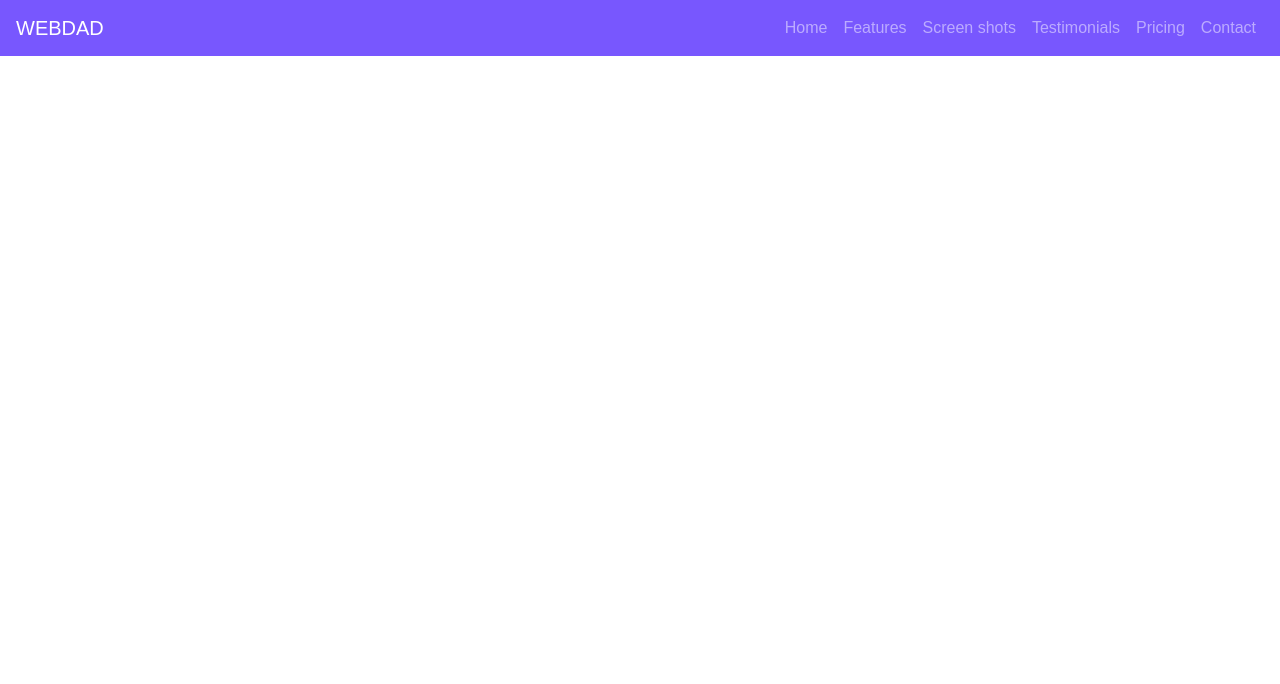
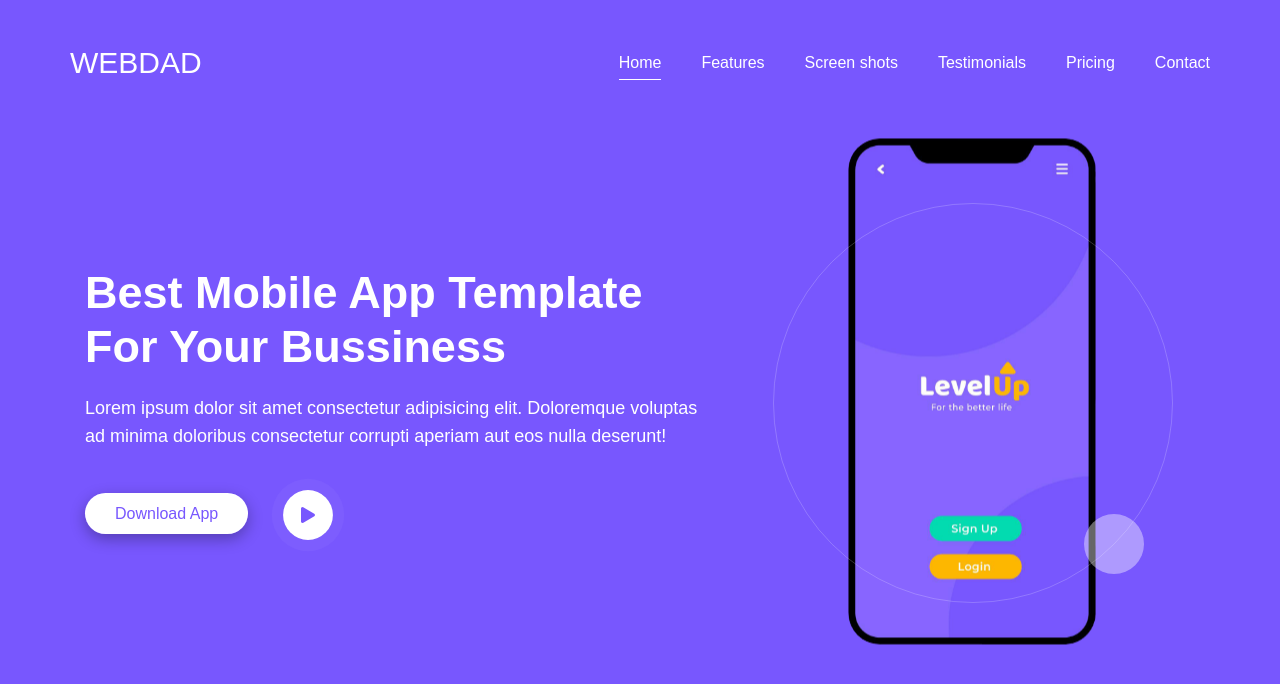
Before and after one commit to shailesh5050/App-Website, a plain HTML site: page index.html in a window 1280 px wide. Drawn offline with Linux system fonts and the light colour scheme.

Commit message:
Home page added

```diff
--- a/css/style.css
+++ b/css/style.css
@@ -3,6 +3,7 @@ body {
     font-weight: 400;
     font-size: 16px;
     overflow-x: hidden;
+    line-height: 1.5;
     background-color: #ffffff;
 }
 
@@ -14,13 +15,43 @@ body {
     --bg-dark: #2b2c2f;
     --main-to-dark-color: var(--main-color);
     --dark-to-main-color: var(--bg-dark);
-    --shadow-black-100: 0 5px 15px rbga(0, 0, 0, 0.1);
-    --shadow-black-300: 0 5px 15px rbga(0, 0, 0, 0.3);
+    --shadow-black-100: 0 5px 15px rgba(0, 0, 0, 0.1);
+    --shadow-black-300: 0 5px 15px rgba(0, 0, 0, 0.3);
     --black-900: #000000;
     --black-400: #57575757;
     --black-100: #f7f7f7;
     --black-000: #ffffff;
     --black-alpha-100: rbga(0, 0, 0, 0.5);
+}
+@keyframes spin_01{
+    0%{
+        transform: rotate(0deg);
+    }
+    100%{
+        transform: rotate(360deg);
+    }
+}
+@keyframes bounce_Top{
+    0%,100%{
+        transform: translateY(-20px);
+    }
+    50%{
+        transform: translateY(0);
+    }
+}
+@keyframes pulse_01{
+    0%{
+        transform: scale(.94);
+        box-shadow: 0 0 0 rgba(255, 255, 255, 0.7);
+    }
+    70%{
+        transform: scale(1);
+        box-shadow: 0 0 0 12px rgba(255, 255, 255, 0);
+    }
+    0%{
+        transform: scale(.94);
+        box-shadow: 0 0 0 rgba(255, 255, 255, 0.7);
+    }
 }
 *{
     margin: 0;
@@ -37,4 +68,129 @@ ul{
 /* navbar */
 .navbar{
     background: var(--main-color);
+    padding: 20px 0;
 }
+.navbar > .container{
+    padding: 15px 0;
+}
+.navbar .navbar-brand{
+    font-size: 30px;
+    color: #fff;
+    font-weight: 500;
+}
+.navbar .nav-item {
+    margin-left: 40px;
+}
+.navbar .nav-item .nav-link{
+    color: #fff;
+    font-size: 16px;
+    padding: 5px 0;
+    position: relative;
+}
+.navbar .nav-item .nav-link::before{
+    content: '';
+    position: absolute;
+    transition: all 0.5s ease;
+    transform: scale(0);
+    right: 0;
+    height: 1px;
+    bottom: 0;
+    background: #fff;
+    left: 0;
+
+}
+.navbar .nav-item .nav-link.active::before,
+.navbar .nav-item .nav-link:hover::before{
+    transition: all 0.2s ease;
+    transform: scale(1);
+}
+/* navabr End */
+.home{
+    min-height: 100vh;
+    padding: 150px 0;
+    background-color: var(--main-color);
+}
+.home-text h1{
+    font-size: 45px;
+    font-weight: 700;
+    color: #fff;
+    margin: 0 0 20px;
+}
+.home-text p{
+    line-height: 28px;
+    font-size: 18px;
+    margin: 0;
+    font-weight: 300;
+
+    color: #fff;
+}
+.home-img img{
+    max-width: 250px;
+    width: 100%;
+    border-radius: 32px;
+    animation: bounce_Top 3s ease infinite;
+}
+.btn-1{
+    background-color: #fff;
+    padding: 12px 30px;
+    border: none;
+    border-radius: 30px;
+
+    font-size: 16px;
+    text-decoration: none!important;
+    transition: all 0.5s ease;
+    box-shadow: var(--shadow-black-300);
+    color: var(--main-color);
+    font-weight: 500;
+}
+.home .home-btn{
+    margin-top: 40px;
+}
+.btn-1:focus{
+    box-shadow: var(--shadow-black-300);
+}
+.btn-1:hover{
+    background-color: var(--main-color);
+    color: #fff;
+}
+.home-img img {
+    position: relative;
+}
+.home-img .circle{
+    position: absolute;
+    top: 50%;
+    left: 50%;
+    border: 1px solid rgba(255, 255, 255, 0.2);
+    height: 400px;
+    width: 400px;
+    border-radius: 50%;
+    transform: translate(-50%,-50%);
+    z-index: 1;
+}
+.home-img .circle:before{
+    content: '';
+    position: absolute;
+    height: 60px;
+    width: 60px;
+    border-radius: 50%;
+    background-color: rgba(255, 255, 255, 0.4);
+    left: 30px;
+    top: 30px;
+    transform-origin: 170px 170px;
+    animation: spin_01 10s linear  infinite  ;
+}
+.home .home-btn .video-play-btn{
+    margin-left: 30px;
+    height: 50px;
+    width: 50px;
+    padding: 0;
+    font-size: 16px;
+    animation: pulse_01 2s ease infinite;
+}
+.home .home-btn .video-play-btn:hover{
+    animation: none;
+    box-shadow: var(--shadow-black-300);
+}
+.home .home-btn .video-play-btn i{
+    line-height: 50px;
+}
--- a/index.html
+++ b/index.html
@@ -16,7 +16,8 @@
 <body>
 
   <!--Navbar Start-->
-  <nav class="navbar navbar-expand-md  navbar-dark">
+  <nav class="navbar navbar-expand-md  navbar-dark fixed-top">
+   <div class="container">
      <!-- Brand -->
      <a class="navbar-brand" href="#">WEBDAD</a>
 
@@ -26,10 +27,10 @@
      </button>
 
      <!-- Navbar links -->
-    <div class="collapse navbar-collapse" id="collapsibleNavbar">
+     <div class="collapse navbar-collapse " id="collapsibleNavbar">
        <ul class="navbar-nav ml-auto">
          <li class="nav-item">
-          <a class="nav-link" href="#">Home</a>
+           <a class="nav-link active" href="#">Home</a>
          </li>
          <li class="nav-item">
            <a class="nav-link" href="#">Features</a>
@@ -48,9 +49,35 @@
          </li>
        </ul>
      </div>
+   </div>
   </nav>
   <!--Navbar End-->
+ <!---Home Section start-->
+ <section class="home d-flex align-items-center">
+  <div class="container">
+    <div class="row align-items-center">
+      <div class="col-lg-7 col-md-7">
+        <div class="home-text">
+          <h1>Best Mobile App Template For Your Bussiness</h1>
+          <p>Lorem ipsum dolor sit amet consectetur adipisicing elit. Doloremque voluptas ad minima doloribus consectetur corrupti aperiam aut eos nulla deserunt!</p>
+          <div class="home-btn">
+            <a href="#" class="btn-1">Download App</a>
+            <button class="btn btn-1 video-play-btn"><i class="fas fa-play"></i></button>
+          </div>
+        </div>
+      </div>
+      <div class="col-lg-5 col-md-5 text-center">
+        <div class="home-img">
+          <div class="circle">
 
+          </div>
+          <img src="img/app-screenshots/1.png" alt="" srcset="">
+        </div>
+      </div>
+    </div>
+  </div>
+ </section>
+ <!---Home Section end-->
 
 <!-- jquery js -->
 <script src="js/jquery.min.js"></script>
```
Lines whose indentation alone changed are shown as unchanged.
